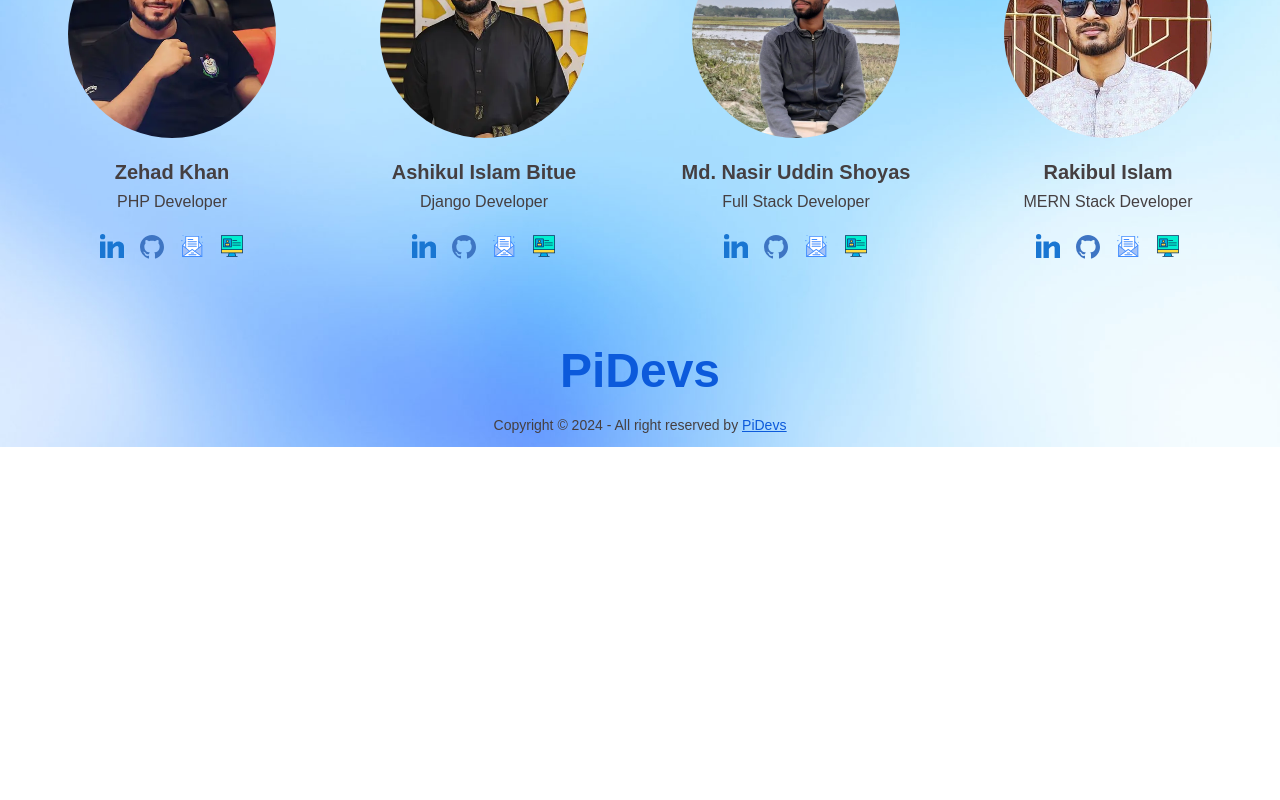
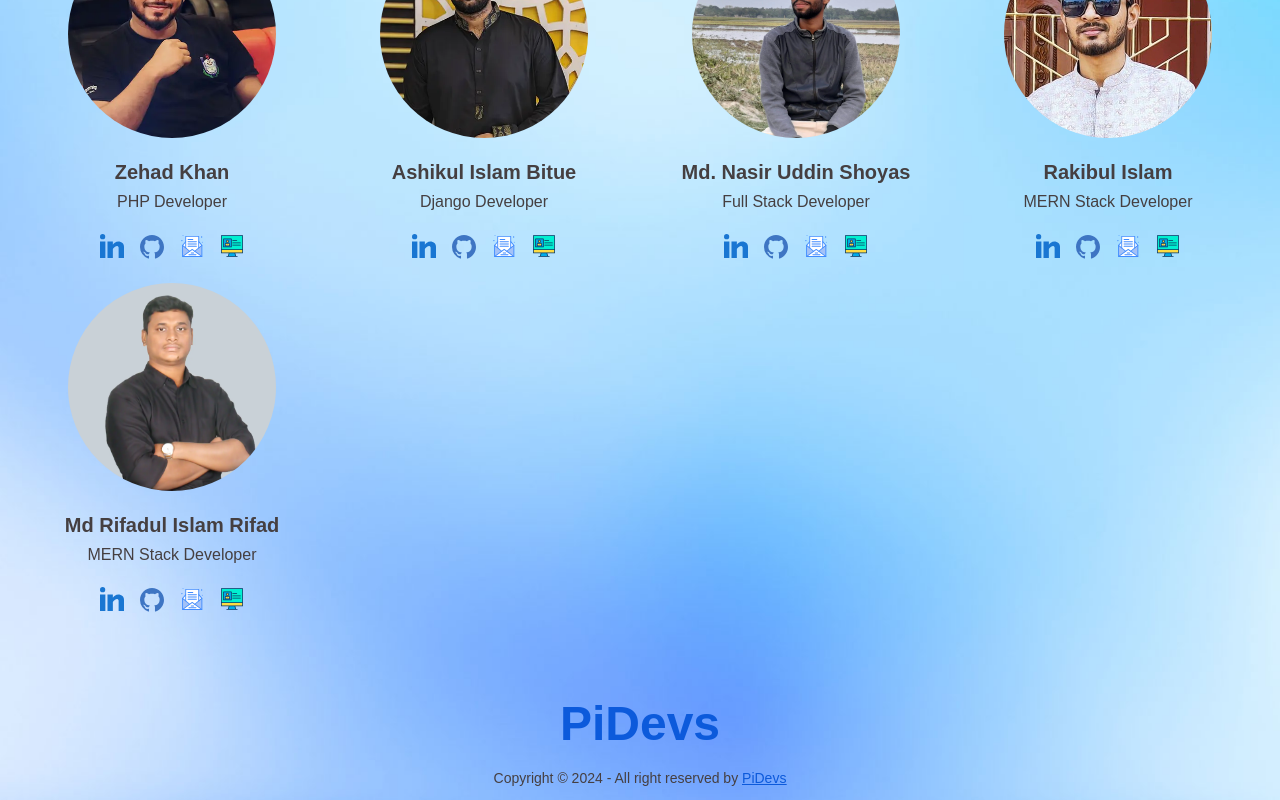
Before and after one commit to Shoyas/pidevs, a React (Vite) app: page /our-team in a window 1280 px wide. Shown: the part 366-1166 px from the top of the page. Before the commit the page ends 813 px from the top, so only its background shows below. Built offline with nearby package versions, Linux system fonts and the light colour scheme.

Commit message:
[DONE] information of new member added in our team component

```diff
--- a/src/Components/OurTeam/OurTeam.jsx
+++ b/src/Components/OurTeam/OurTeam.jsx
@@ -2,6 +2,7 @@ import shoyas from "../../assets/team/shoyas-2.webp";
 import shagor from "../../assets/team/Rakibulislam1.webp";
 import zehad from "../../assets/team/zehad.webp";
 import bitue from "../../assets/team/bitue.webp";
+import rifad from "../../assets/team/rifadul.webp";
 import LinkedinIcon from "../icons/LinkedinIcon";
 import { Link } from "react-router-dom";
 import GitHubIcon from "../icons/GitHubIcon";
@@ -152,6 +153,41 @@ const OurTeam = () => {
             </Link>
           </div>
         </div>
+        <div>
+          <div className="flex justify-center">
+            <img className="rounded-full w-52 h-52" src={rifad} alt={rifad} />
+          </div>
+          <div className="text-center">
+            <h4 className="text-xl font-semibold mt-5 text-[#453F41]">
+              Md Rifadul Islam Rifad
+            </h4>
+            <p className="text-base mt-1 text-[#453F41]">
+              MERN Stack Developer
+            </p>
+          </div>
+          <div className="flex justify-center mt-3">
+            <Link
+              to="https://www.linkedin.com/in/md-rifadul-islam-rifad-90aa612a5/"
+              target="_blank"
+              className="p-2"
+            >
+              <LinkedinIcon />
+            </Link>
+            <Link
+              to="https://github.com/RF-Rifat"
+              target="_blank"
+              className="p-2"
+            >
+              <GitHubIcon />
+            </Link>
+            <Link to="_" target="_blank" className="p-2">
+              <EmailIcon />
+            </Link>
+            <Link to="_" target="_blank" className="p-2">
+              <PortfolioIcon />
+            </Link>
+          </div>
+        </div>
       </div>
     </div>
   );
```
Also changed, not shown: src/assets/team/rifadul.png (added), src/assets/team/rifadul.webp (added).
